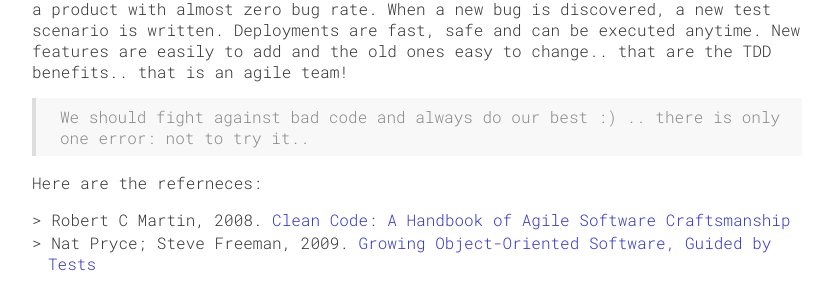
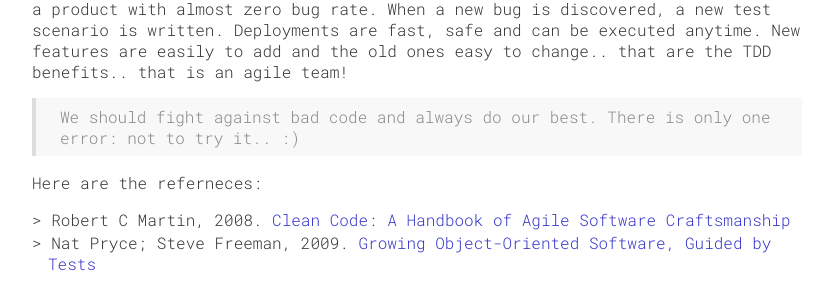
Before and after one commit to fefas/blog.fefas.net, a Jekyll site: the page built from jekyll/_posts/2018-01-20-clean-code-bullshit-or-common-sense.md, in a window 1280 px wide and 900 px high, scrolled down 2963 px. Shown: the part 504-804 px from the top of the window, without its empty margins (223-1054 px from the left). Built offline with Jekyll 4.4.1, drawn with Linux system fonts in a browser that asks for light colours.

```diff
--- a/jekyll/_posts/2018-01-20-clean-code-bullshit-or-common-sense.md
+++ b/jekyll/_posts/2018-01-20-clean-code-bullshit-or-common-sense.md
@@ -130,8 +130,8 @@ scenario is written. Deployments are fast, safe and can be executed anytime. New
 features are easily to add and the old ones easy to change.. that are the TDD
 benefits.. that is an agile team!
 
-> We should fight against bad code and always do our best :) .. there is only
-> one error: not to try it..
+> We should fight against bad code and always do our best. There is only
+> one error: not to try it.. :)
 
 Here are the referneces:
 
```
